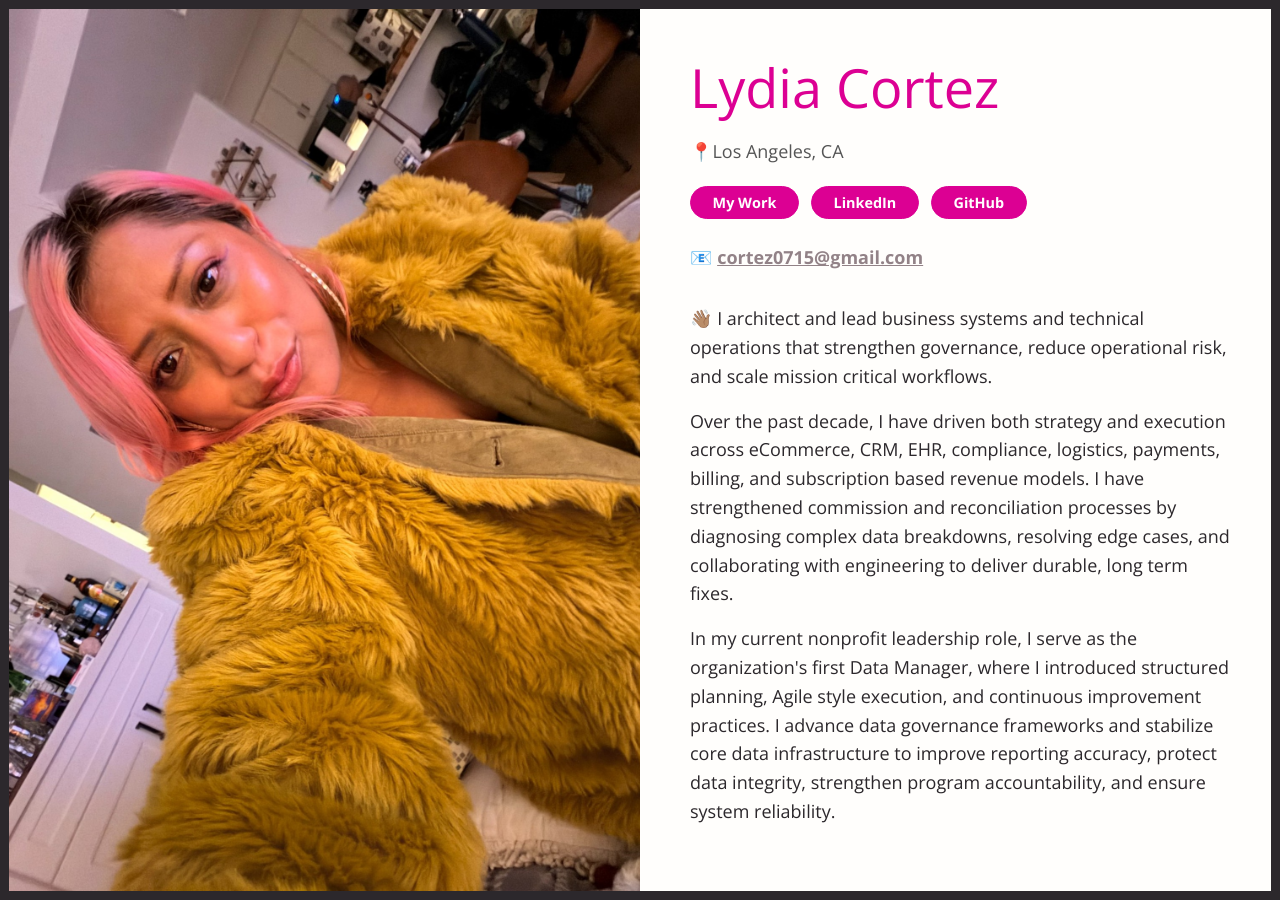
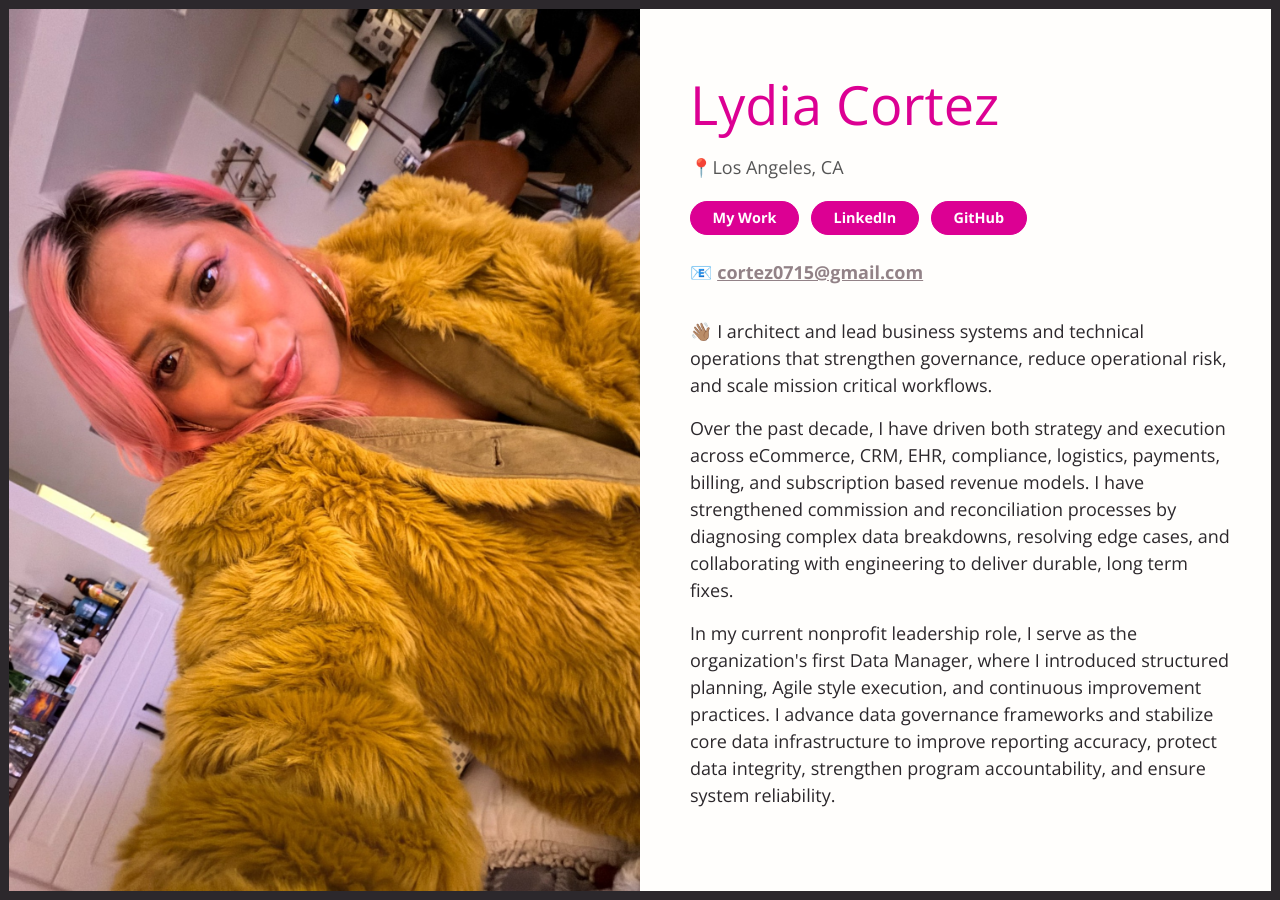
Before and after one commit to lylyco/lylyco.github.io, a Jekyll site: the page built from index.html, in a window 1280 px wide. Built offline with Jekyll 4.4.1, drawn with Linux system fonts in a browser that asks for light colours.

Commit message:
“tev4”

```diff
--- a/assets/css/style.css
+++ b/assets/css/style.css
@@ -22,8 +22,8 @@ html {
 body {
   font-family: Open Sans, Helvetica, Lato, sans-serif;
   font-weight: 350;
-  line-height: 1.60;
-  font-size: 40%;
+  line-height: 1.50;
+  font-size: 50%;
   color: #2c282c;
   background-color: #fffefc;
   overflow-x: hidden;
```
